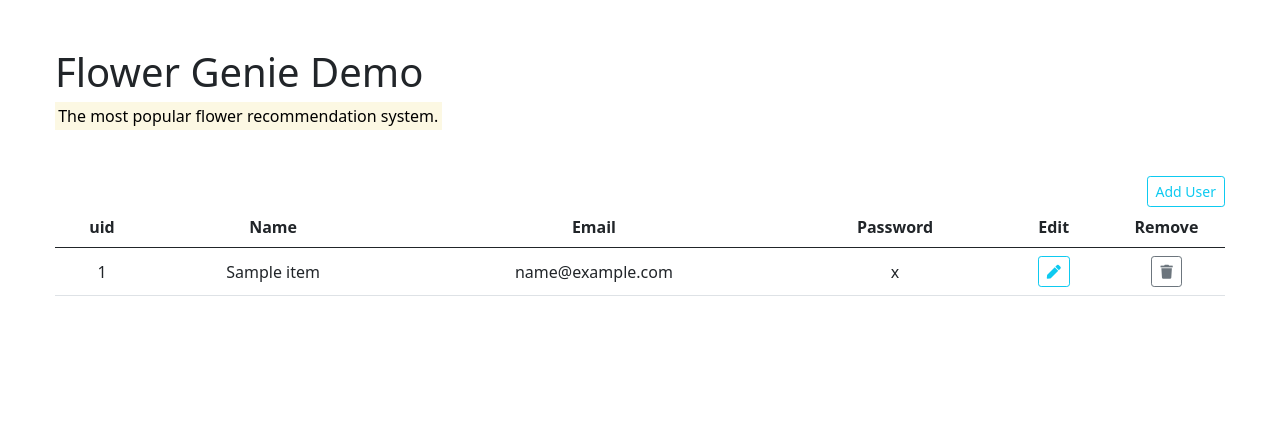
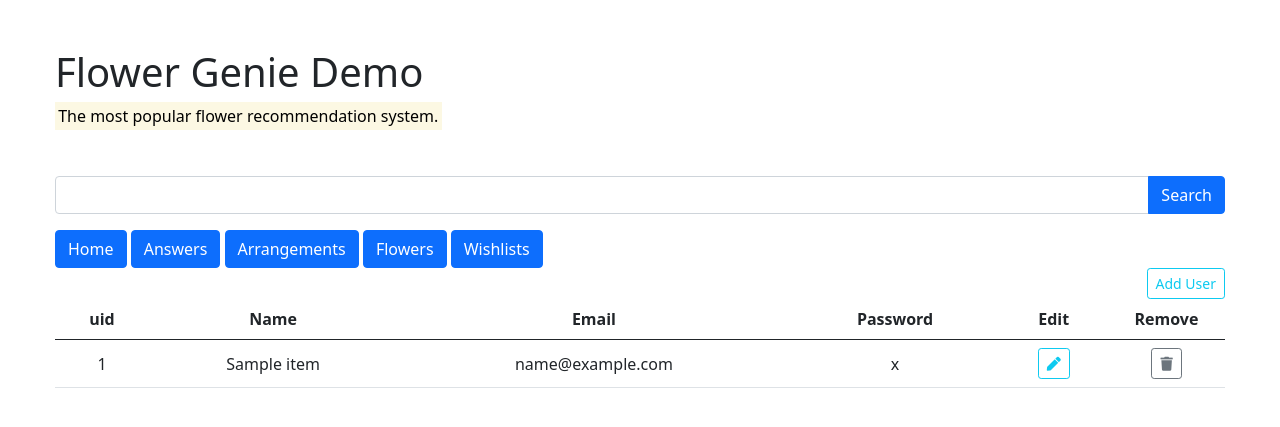
Before and after one commit to avadhnpatel/Flower-Genie, a Flask app: template app/templates/index.html in a window 1280 px wide. Shown: the top 427 px of the page. Run offline with Flask 2, Linux system fonts and the light colour scheme; the template is opened without the code that fills it: most values are stand-ins (such as "Sample title", 1, 10 or a date in 2020); parts of the project's set-up code (start-up, migrations or seed data) failed here and were passed over.

Commit message:
Update index.html

```diff
--- a/app/templates/index.html
+++ b/app/templates/index.html
@@ -23,16 +23,28 @@
       <p><mark>The most popular flower recommendation system.</mark></p>
     </main>
 
+    <div class="container">
+        <div class="input-group mb-3">
+            <input type="text" id= "search_request" class="form-control" aria-label="user-name" aria-describedby="basic-addon1">
+            <button id="search-user" type="button" class="btn btn-primary">Search</button>
+        </div>
+    </div>
 
     <div class="container">
+        <button onclick="location.href = 'home';" id="myButton" class="float-left submit-button btn btn-primary" >Home</button>
+        <button onclick="location.href = 'answer';" id="myButton" class="float-left submit-button btn btn-primary" >Answers</button>
+        <button onclick="location.href = 'arrangement';" id="myButton" class="float-left submit-button btn btn-primary" >Arrangements</button>
+        <button onclick="location.href = 'flower';" id="myButton" class="float-left submit-button btn btn-primary" >Flowers</button>
+        <button onclick="location.href = 'wishlist';" id="myButton" class="float-left submit-button btn btn-primary" >Wishlists</button>
+
 
         <!-- Button trigger modal -->
         <div style="text-align: right;">
-        <button type="button" class="btn btn-outline-info btn-sm" data-bs-toggle="modal" data-bs-target="#task-modal" data-source="New Task">Add User</button>
+        <button type="button" class="btn btn-outline-info btn-sm" data-bs-toggle="modal" data-bs-target="#task-modal-user" data-source="New Task">Add User</button>
         </div>
 
 
-        <div class="modal fade" id="task-modal" tabindex="-1" aria-labelledby="Label" aria-hidden="true">
+        <div class="modal fade" id="task-modal-user" tabindex="-1" aria-labelledby="Label" aria-hidden="true">
         <div class="modal-dialog">
             <div class="modal-content">
             <div class="modal-header">
@@ -43,20 +55,20 @@
             <div class="modal-body">
                 <div class="input-group mb-3">
                     <span class="input-group-text" id="task-form-display">Name</span>
-                    <input type="text" class="form-control" placeholder="username" aria-label="user-name" aria-describedby="basic-addon1">
+                    <input type="text" id= "username" class="form-control0" placeholder="username" aria-label="user-name" aria-describedby="basic-addon1">
                 </div>
                 <div class="input-group mb-3">
                     <span class="input-group-text" id="task-form-display">Email</span>
-                    <input type="text" class="form-control" placeholder="user@gmail.com" aria-label="user-email" aria-describedby="basic-addon1">
+                    <input type="text" id="email" class="form-control1" placeholder="user@gmail.com" aria-label="user-email" aria-describedby="basic-addon1">
                 </div>
                 <div class="input-group mb-3">
                     <span class="input-group-text" id="task-form-display">Password</span>
-                    <input type="text" class="form-control" placeholder="user password" aria-label="user-password" aria-describedby="basic-addon1">
+                    <input type="text" id="password" class="form-control2" placeholder="user password" aria-label="user-password" aria-describedby="basic-addon1">
                 </div>
             </div>
             <div class="modal-footer">
                 <button type="button" class="btn btn-secondary" data-bs-dismiss="modal">Close</button>
-                <button id="submit-task" type="button" class="btn btn-primary">Save changes</button>
+                <button id="submit-user" type="button" class="btn btn-primary">Save changes</button>
             </div>
             </div>
         </div>
@@ -96,12 +108,11 @@
                     <td><button type="button" class="btn btn-outline-success btn-sm state" data-source="{{item.id}}">{{item.status}}</button></td>
                 {%endif%} -->
 
-                <td><button type="button" class="btn btn-outline-info btn-sm edit" data-bs-toggle="modal" data-bs-target="#task-modal" data-source="{{item.id}}" data-content="{{item.name}}"><i class="fa fa-pen fa-1" aria-hidden="true"></i></button></td>
+                <td><button type="button" class="btn btn-outline-info btn-sm edit" data-bs-toggle="modal" data-bs-target="#task-modal-user" data-source="{{item.id}}" data-name="{{item.name}}" data-email="{{item.email}}" data-password="{{item.password}}"><i class="fa fa-pen fa-1" aria-hidden="true"></i></button></td>
 
                 <td><button class="btn btn-outline-secondary btn-sm remove" data-source="{{item.id}}" type="button"><i class="fa fa-trash fa-1" aria-hidden="true"></i></button></td>
             </tr>
         {% endfor %}
-
         </tbody>
     </table>
     </div>
```
